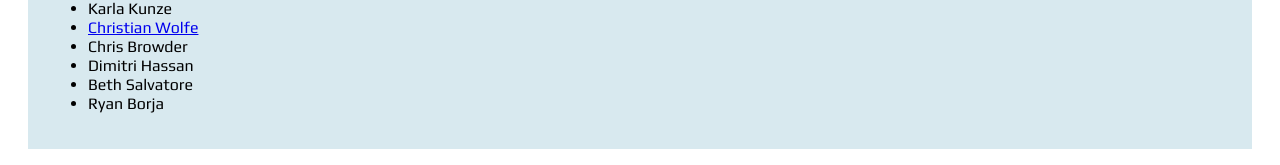
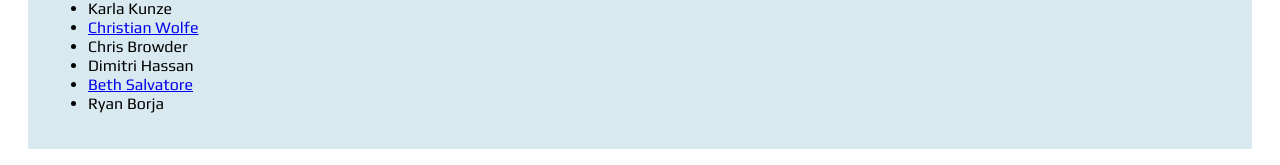
Before and after one commit to emberborja/portal, a plain HTML site: page app/index.html in a window 1280 px wide. Shown: the part 635-800 px from the top of the page. Drawn offline with Linux system fonts and the light colour scheme.

Commit message:
Add href to Beth's page

```diff
--- a/app/index.html
+++ b/app/index.html
@@ -36,7 +36,7 @@
 		<li><a href="people/christian.html">Christian Wolfe</a></li>
 		<li>Chris Browder</li>
 		<li>Dimitri Hassan</li>
-		<li>Beth Salvatore</li>
+		<li><a href="people/beth.html">Beth Salvatore</a></li>
 		<li>Ryan Borja</li>
 	</ul>
 </div>
```
